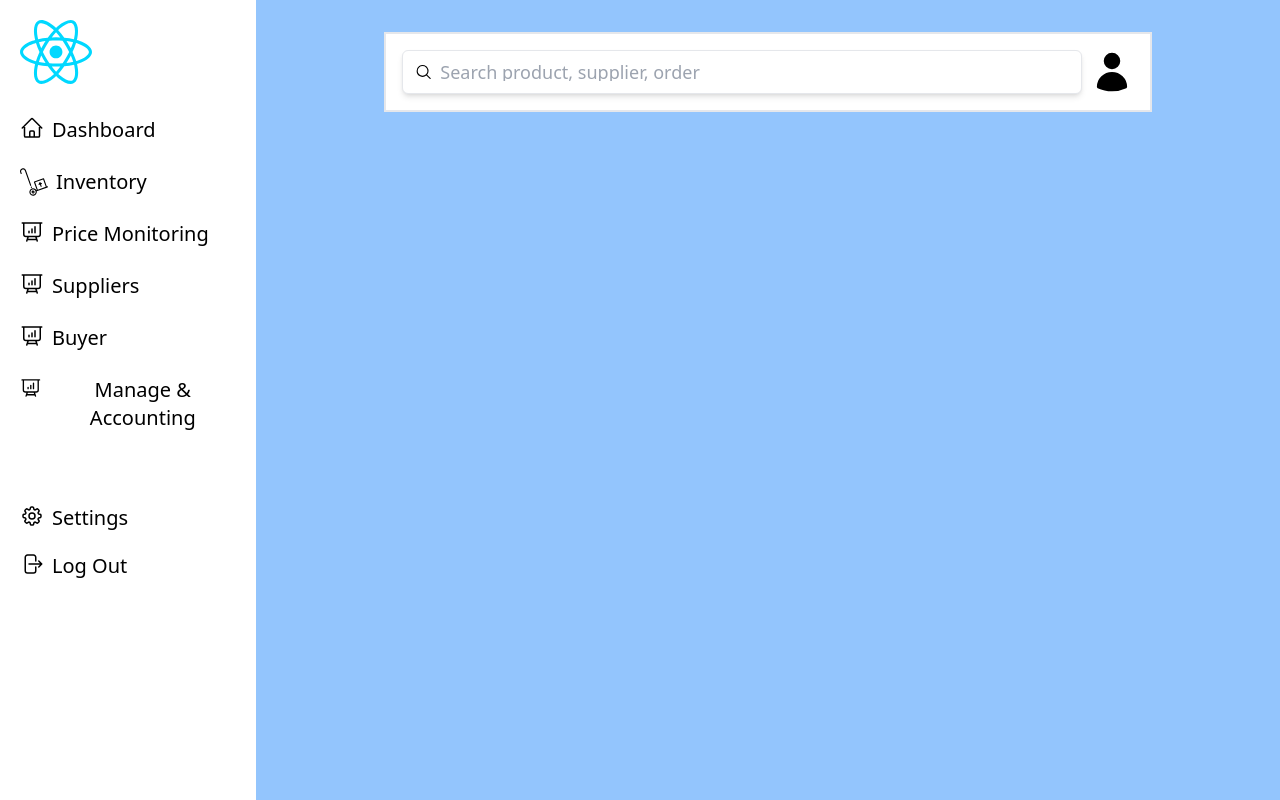
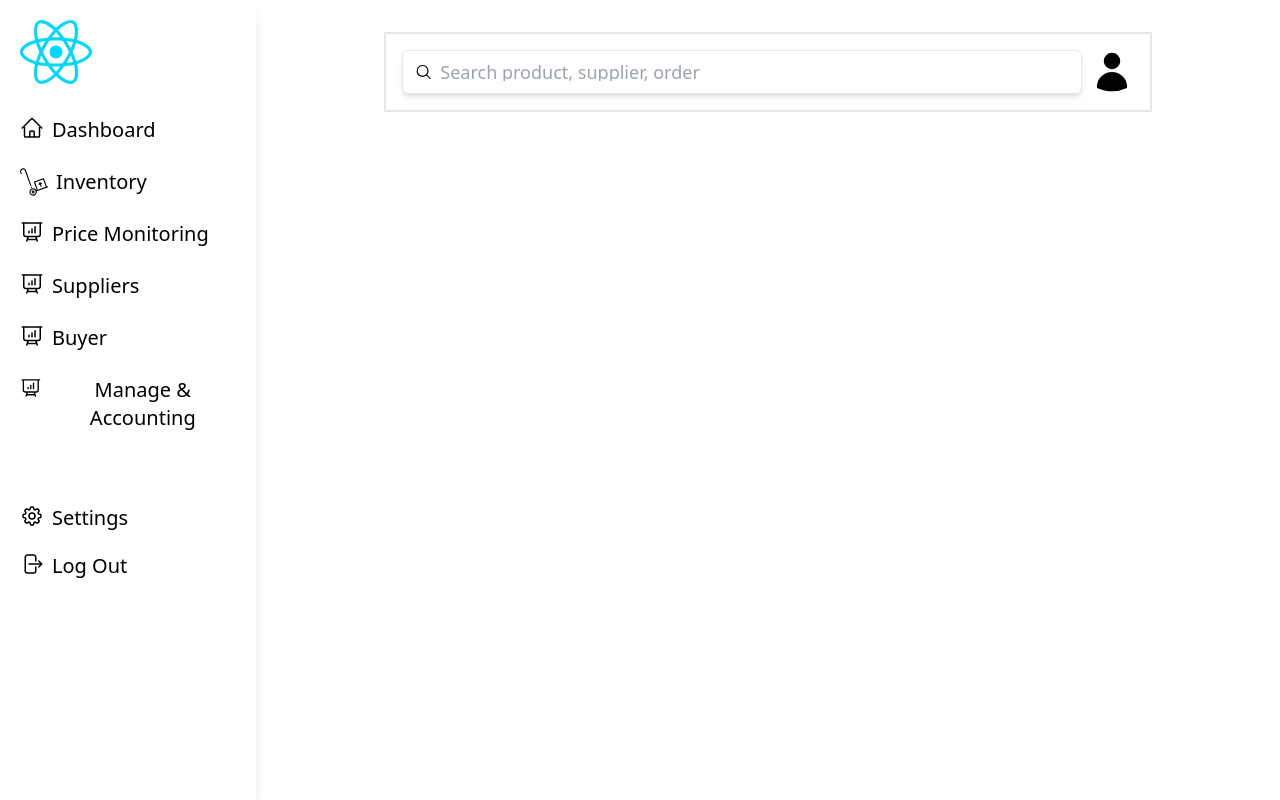
Before and after one commit to esbeltran/CEM-Project, a React (Vite) app in the folder client/: page /navigate in a window 1280 px wide. Built offline with nearby package versions, Linux system fonts and the light colour scheme.

Commit message:
refactor: Removed the guide color in manageaccounting

```diff
--- a/client/src/pages/navigation/Nav.tsx
+++ b/client/src/pages/navigation/Nav.tsx
@@ -85,7 +85,7 @@ export default function Nav() {
     return(
         <div className="home-screen flex-row">
             <VerticalNavbar />
-            <div className="flex grow flex-col w-4/5 bg-blue-300 items-center py-8">
+            <div className="flex grow flex-col w-4/5 items-center py-8">
                 <SearchBar />
                 <Outlet />
             </div>
```
